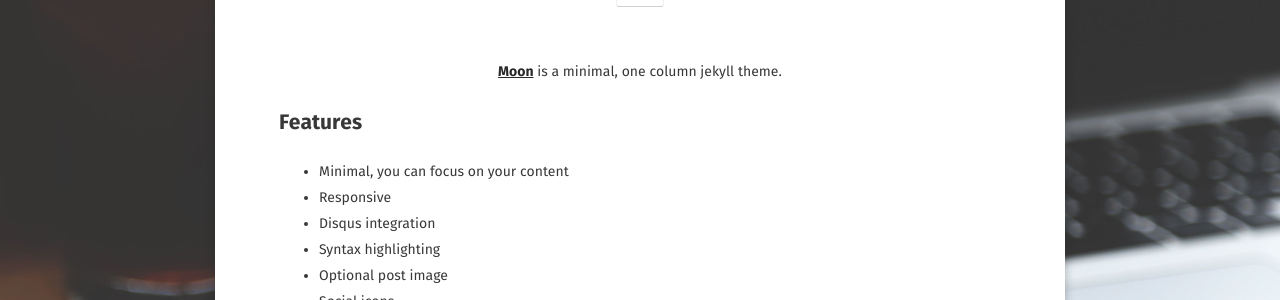
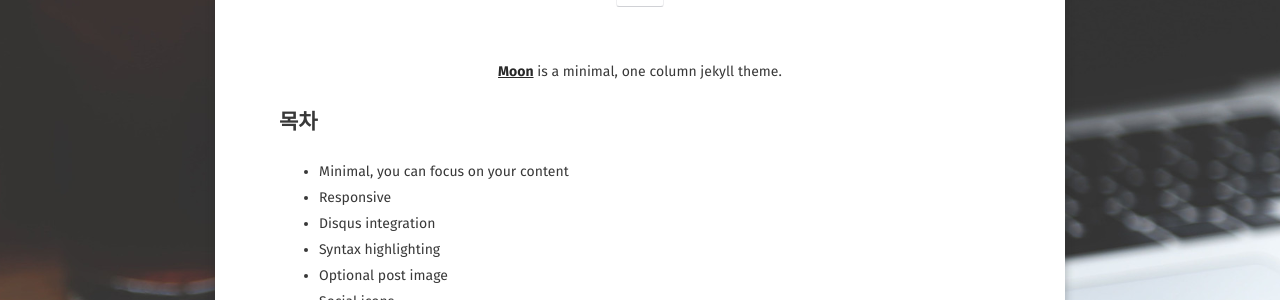
Before and after one commit to sunmoo6457/sunmoo6457.github.com, a Jekyll site: the page built from about/index.md, in a window 1280 px wide. Shown: the part 230-530 px from the top of the page. Built offline with Jekyll 4.4.1, drawn with Linux system fonts in a browser that asks for light colours; some web fonts are replaced.

Commit message:
Update index.md

```diff
--- a/about/index.md
+++ b/about/index.md
@@ -8,7 +8,7 @@ comments: false
 
 <center><a href="http://taylantatli.github.io/Moon"><b>Moon</b></a> is a minimal, one column jekyll theme.</center>
 
-## Features
+## 목차
 * Minimal, you can focus on your content
 * Responsive
 * Disqus integration
```
